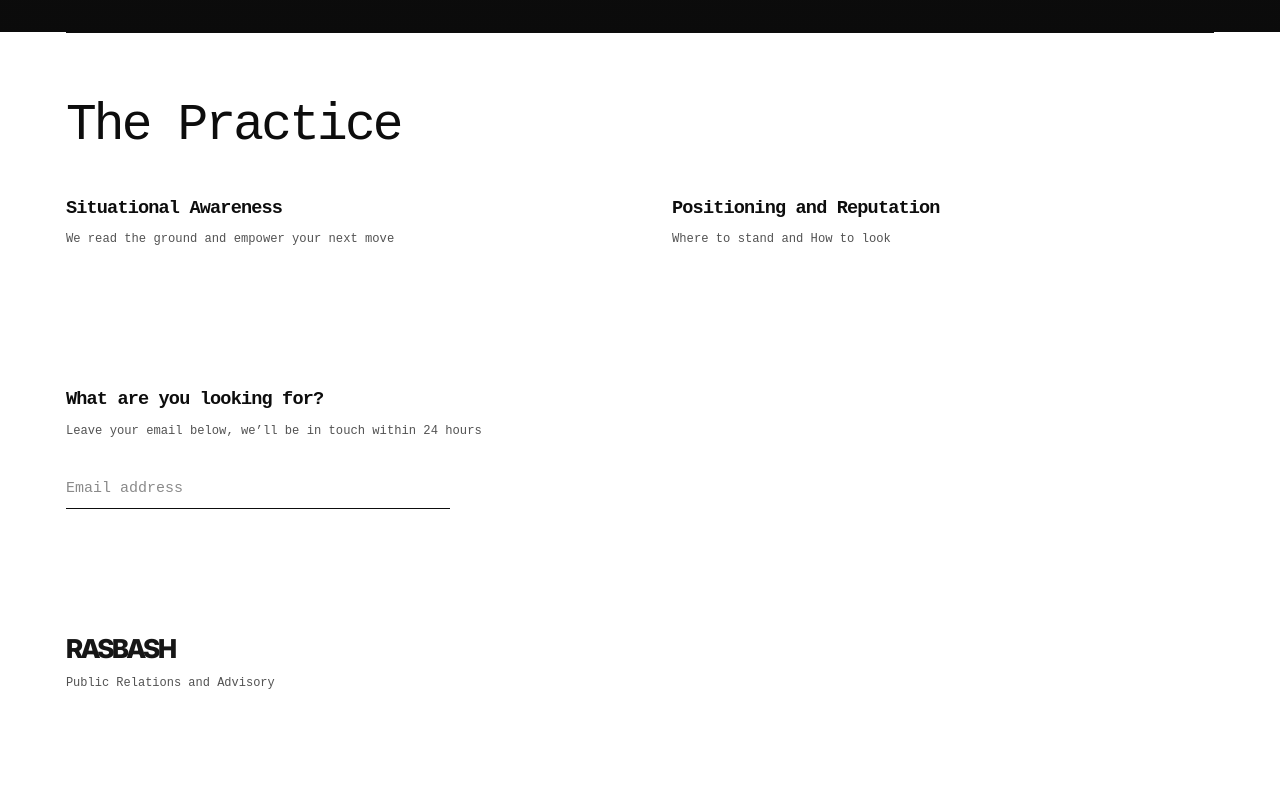
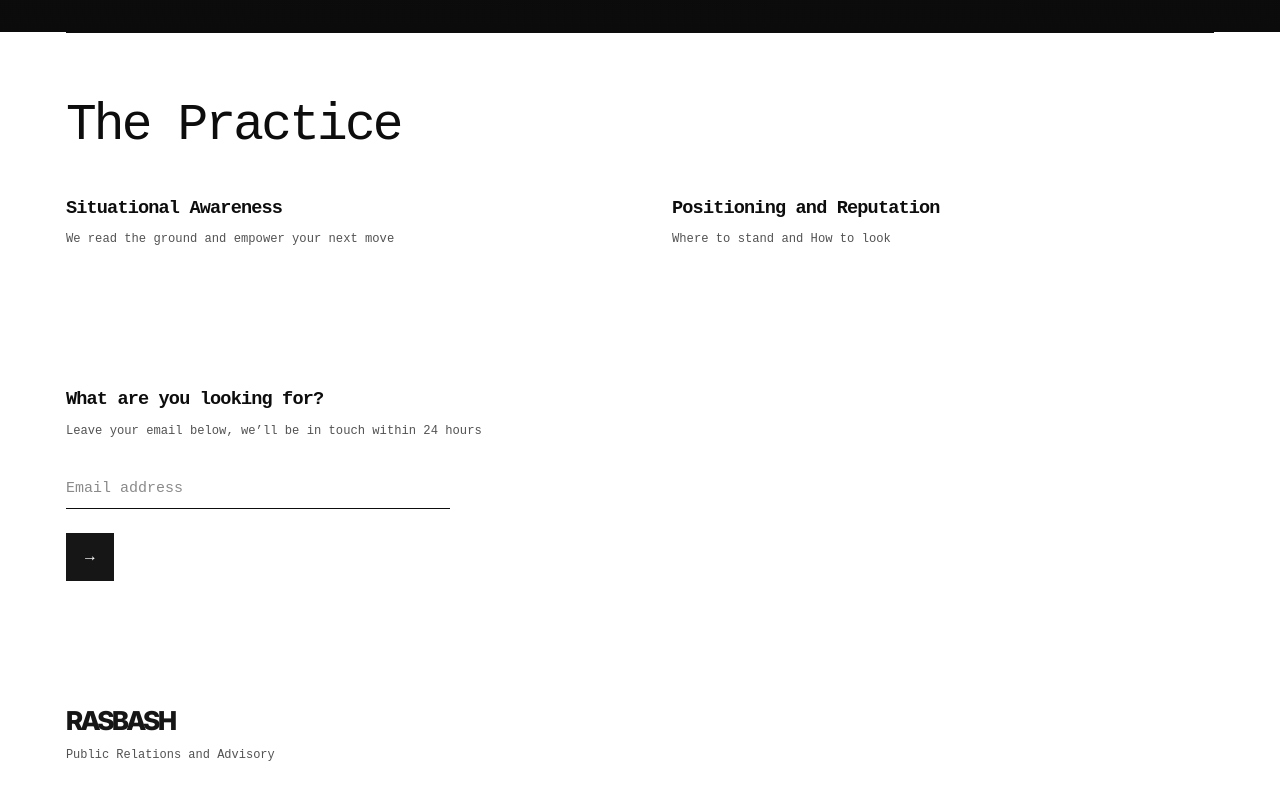
Before and after one commit to y4znn/rasbash, a website: page index.html in a window 1280 px wide. Shown: the part 600-1400 px from the top of the page. Before the commit the page ends 1334 px from the top, so only its background shows below. Drawn offline with Linux system fonts and the light colour scheme; grey boxes are pictures that could not be loaded; a web font is replaced by a local one.

Commit message:
Keep arrow-only submit button without Send text

```diff
--- a/index.html
+++ b/index.html
@@ -131,8 +131,8 @@
 .rb-contact input[type=email] { display: block; width: 100%; font: inherit; font-size: 15px; color: var(--rb-ink); background: transparent; border: none; border-bottom: 1px solid #0D0D0D; border-radius: 0; padding: 10px 0 8px; line-height: 1.5; }
 .rb-contact input[type=email]::placeholder { color: #8a8a8a; }
 .rb-contact input[type=email]:focus { outline: none; border-bottom: 2px solid #0D0D0D; }
-.rb-contact button { border: 1px solid var(--rb-ink); background: var(--rb-ink); color: #fff; font-size: 15px; font-weight: 500; padding: 11px 20px; min-height: 48px; cursor: pointer; margin-top: 24px; }
-.rb-contact button .rb-arrow { margin-left: .6em; font-size: 1em; }
+.rb-contact button { display: inline-flex; align-items: center; justify-content: center; border: 1px solid var(--rb-ink); background: var(--rb-ink); color: #fff; font-size: 16px; font-weight: 500; padding: 11px 18px; min-height: 48px; cursor: pointer; margin-top: 24px; }
+.rb-contact button .rb-arrow { margin-left: 0; font-size: 1em; }
 .rb-contact button:hover { color: var(--rb-ink); background: #fff; }
 .rb-contact [role=status]:not(:empty) { margin-top: 14px; }
 @media (max-width: 650px) {
@@ -205,7 +205,7 @@
         <input type="hidden" id="context" name="context" value="">
         <input type="hidden" id="request_id" name="request_id" value="">
         <input type="hidden" name="origin" value="corporate">
-        <button type="submit" hidden>Send</button>
+        <button type="submit" aria-label="Send"><span aria-hidden="true" class="rb-arrow">→</span></button>
         <p role="status" data-enquiry-status></p>
       </form>
     </section>
```
